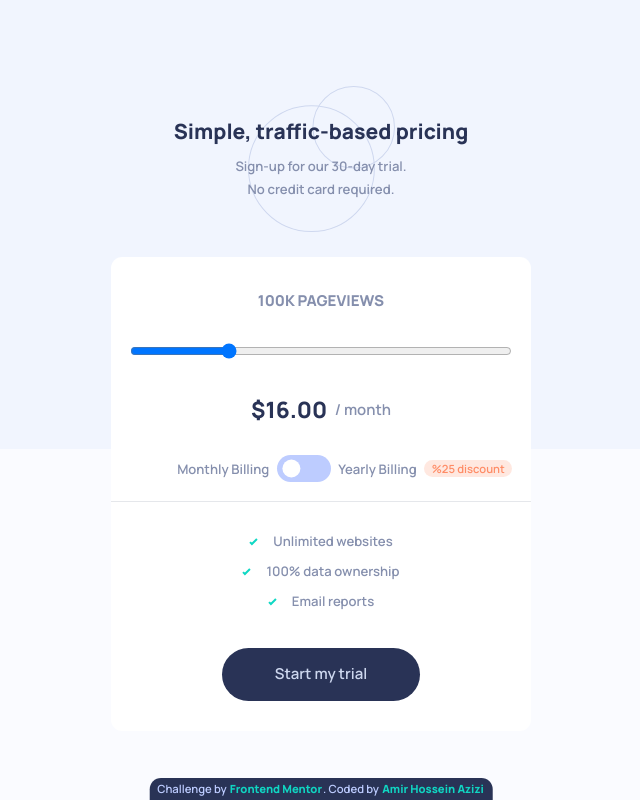
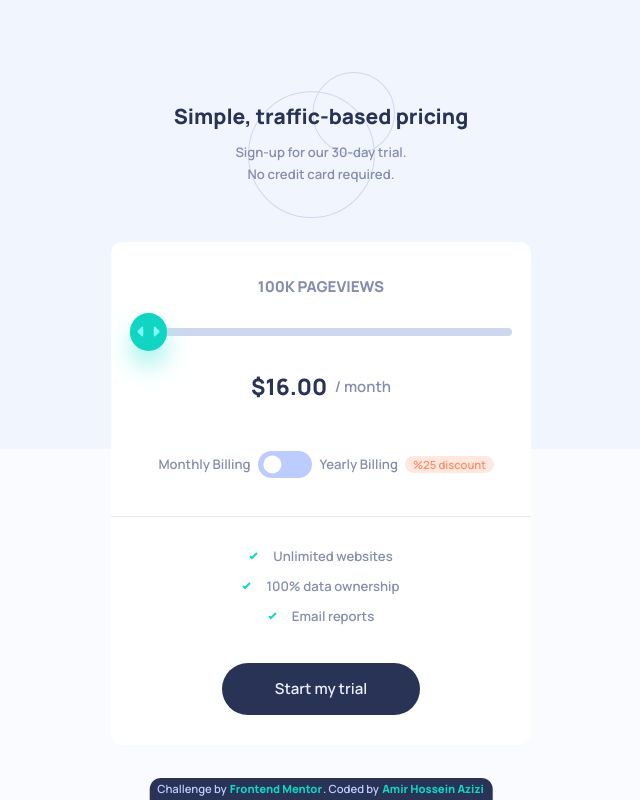
Before and after one commit to amirhazizi/interactive-pricing-component, a website: page index.html in a window 1280 px wide. Shown: the whole page, without its empty margins (319-959 px from the left). Drawn offline with Linux system fonts and the light colour scheme.

Commit message:
update slider

```diff
--- a/css/input.css
+++ b/css/input.css
@@ -1,6 +1,23 @@
 @tailwind base;
 @tailwind components;
 @tailwind utilities;
+
+:root {
+    /* ## Colors  */
+    /* ### Primary  */
+    --cl-SoftCyan: hsl(174, 77%, 80%);
+    --cl-StrongCyan: hsl(174, 86%, 45%);
+    --cl-LightGrayishRed: hsl(14, 92%, 95%);
+    --cl-LightRed: hsl(15, 100%, 70%);
+    --cl-PaleBlue: hsl(226, 100%, 87%);
+    /* ### Neutral  */
+    --cl-White: hsl (0, 0%, 100%);
+    --cl-VeryPaleBlue: hsl(230, 100%, 99%);
+    --cl-LightGrayishBlue: hsl(224, 65%, 95%);
+    --cl-LightGrayishBlue-2: hsl(223, 50%, 87%);
+    --cl-GrayishBlue: hsl(225, 20%, 60%);
+    --cl-DarkDesaturatedBlue: hsl(227, 35%, 25%);
+}
 
 /* global css */
 html {
@@ -28,32 +45,82 @@
     font-size: 1.4rem;
 }
 
+/* slider */
+#slider {
+    -webkit-appearance: none;
+    width: 100%;
+    height: .5rem;
+    border-radius: 5px;
+    background: var(--cl-LightGrayishBlue-2);
+    outline: none;
+    position: relative;
+}
+
+#slider::-webkit-slider-thumb {
+    position: relative;
+    z-index: 2;
+    -webkit-appearance: none;
+    appearance: none;
+    width: 2.5rem;
+    height: 2.5rem;
+    border-radius: 50%;
+    background: url('../images/icon-slider.svg') center/60% no-repeat;
+    background-color: var(--cl-StrongCyan);
+    cursor: pointer;
+    box-shadow: 0 15px 25px var(--cl-SoftCyan);
+}
+
+
+#slider::-webkit-slider-thumb:hover {
+    opacity: .9;
+    filter: brightness(95%);
+}
+
+#slider::-webkit-slider-thumb:active {
+    background-blend-mode: overlay;
+    background-color: rgb(3, 150, 150);
+}
+
+#slider::-moz-range-thumb {
+    position: relative;
+    z-index: 2;
+    -webkit-appearance: none;
+    appearance: none;
+    width: 2.5rem;
+    height: 2.5rem;
+    border-radius: 50%;
+    background: url('../images/icon-slider.svg') center/60% no-repeat;
+    background-color: rgb(22, 182, 129);
+    cursor: pointer;
+    box-shadow: 0 10px 30px var(--cl-SoftCyan);
+}
+
 /* switch toggle */
 .switch {
     width: 3.6rem;
     height: 1.8rem;
 }
 
-.slider {
+.checkbox-slider {
     -webkit-transition: .4s;
     transition: .4s;
 }
 
-.slider::before {
+.checkbox-slider::before {
     height: 1.2rem;
     width: 1.2rem;
     transform: translate(30%, 25%);
     transition: .4s;
 }
 
-input:checked+.slider {
+input:checked+.checkbox-slider {
     background-color: #2196F3;
 }
 
-input:focus+.slider {
+input:focus+.checkbox-slider {
     box-shadow: 0 0 1px #2196F3;
 }
 
-input:checked+.slider:before {
+input:checked+.checkbox-slider:before {
     transform: translate(175%, 25%);
 }
--- a/index.html
+++ b/index.html
@@ -34,7 +34,7 @@
       <!-- content -->
       <div class="bg-white rounded-xl pt-4">
         <!-- form container -->
-        <form class="">
+        <form>
           <!-- input contaienr -->
           <div class="border-b p-5 text-center space-y-8">
             <!-- header -->
@@ -43,13 +43,13 @@
             </p>
             <!-- slider -->
             <input
-              class="w-full"
+              class="relative w-full bg-clLightGrayishBlue rounded-lg after:rounded-lg after:h-full after:bg-clSoftCyan after:absolute after:top-0 after:left-0"
               min="1"
               max="5"
-              value="2"
+              value="1"
               type="range"
               name=""
-              id=""
+              id="slider"
             />
             <!-- result preview -->
             <div class="flex items-center justify-center space-x-2">
@@ -58,7 +58,7 @@
               ><span class="text-clGrayishBlue">/ month</span>
             </div>
             <!-- switch toggler container -->
-            <div class="flex items-center justify-end space-x-2 w-full">
+            <div class="flex items-center justify-end sm:p-5 space-x-2 w-full">
               <!-- mounthly label -->
               <label class="text-sm text-clGrayishBlue" for=""
                 >Monthly Billing</label
@@ -69,7 +69,7 @@
                 <input class="opacity-0 w-0 h-0" type="checkbox" />
                 <!-- switch overlay -->
                 <span
-                  class="slider bg-clPaleBlue cursor-pointer absolute inset-0 rounded-full before:rounded-full before:absolute before:left-0 before:top-0 before:bg-white"
+                  class="checkbox-slider bg-clPaleBlue cursor-pointer absolute inset-0 rounded-full before:rounded-full before:absolute before:left-0 before:top-0 before:bg-white"
                 ></span>
               </label>
               <!-- yearly label -->
--- a/tailwind.config.js
+++ b/tailwind.config.js
@@ -22,7 +22,7 @@
         clVeryPaleBlue: "hsl(230, 100%, 99%)", // Main Background
         cl_white: "hsl (0, 0%, 100%)", // Pricing Component Background
         clLightGrayishBlue: "hsl(224, 65%, 95%)", // Empty Slider Bar
-        clLightGrayishBlue: "hsl(223, 50%, 87%)", // Toggle Background
+        clLightGrayishBlue_2: "hsl(223, 50%, 87%)", // Toggle Background
         clGrayishBlue: "hsl(225, 20%, 60%)", // Text
         clDarkDesaturatedBlue: "hsl(227, 35%, 25%)", // Text & CTA Background
       },
```
Also changed, not shown: css/styles.css.
